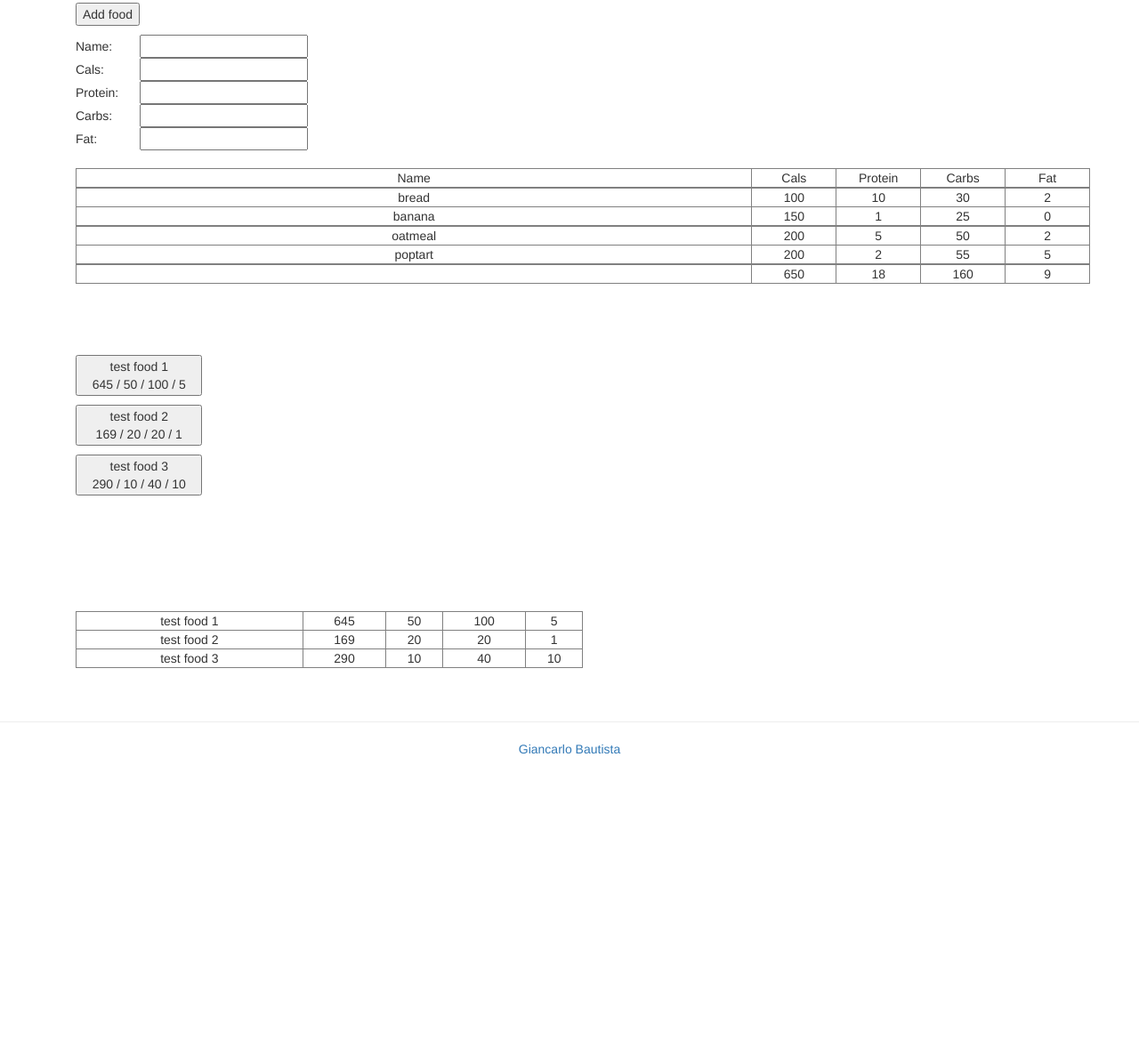
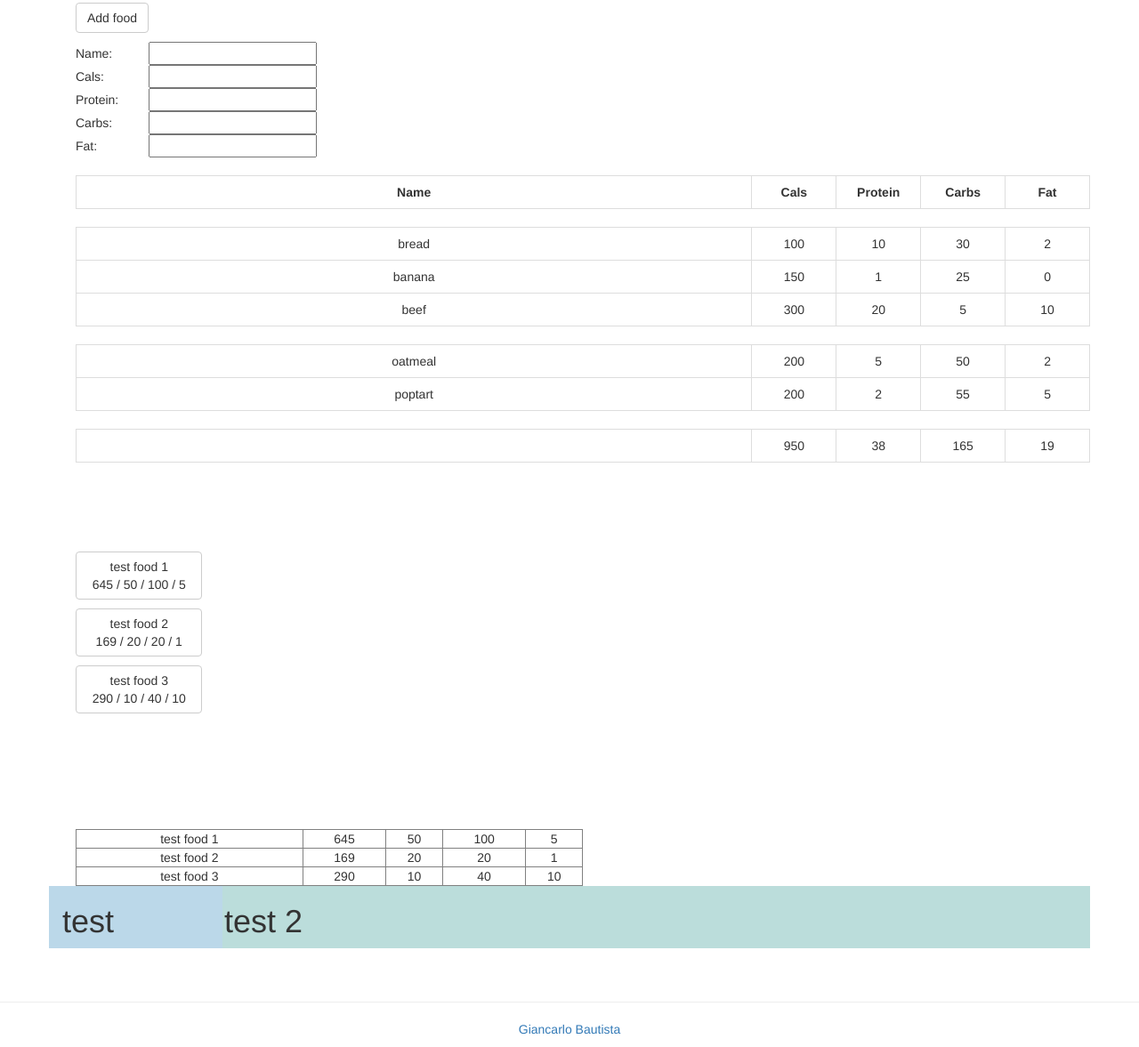
Before and after one commit to BSierakowski/macro-tracker-angular, a website: page index.html at #!/foods in a window 1280 px wide. Shown: the part 69-1246 px from the top of the page at 89% size. Before the commit the page ends 931 px from the top, so only its background shows below. Drawn offline with nearby package versions, Linux system fonts and the light colour scheme; some packages are replaced by stand-ins of ours.

Commit message:
random - meals and two column layout

```diff
--- a/index.html
+++ b/index.html
@@ -32,6 +32,17 @@
 
    </div>
 
+   <div class="container">
+    <div class="row">
+      <div style="background-color: #bbd8e9;" class="col-md-2">
+        <h1>test</h1>
+      </div>
+      <div style="background-color: #bbdddb; padding-left: 2px;" class="col-md-10">
+        <h1>test 2</h1>
+      </div>
+    </div>
+   </div>
+
    <br>
    <br>
    <hr />
--- a/public/controllers/FoodsController.js
+++ b/public/controllers/FoodsController.js
@@ -26,6 +26,17 @@ app.controller('FoodsController', function($scope, foodService) {
 		});
 	};
 
+	$scope.buttonAddFoodToMeal = function() {
+		var food = this.food;
+		// $scope.foods.push({
+		// 	name: food.name,
+		// 	cals: food.cals,
+		// 	protein: food.protein,
+		// 	carbs: food.carbs,
+		// 	fat: food.fat
+		// });
+	};
+
 	$scope.$watchCollection('meals', function(newValue, oldValue) {
 		$scope.totalCals = 0;
 		$scope.totalProtein = 0;
--- a/public/services/foodService.js
+++ b/public/services/foodService.js
@@ -19,7 +19,8 @@ app.factory('foodService', function($resource) {
 			return [
 				[
 					{name: 'bread', cals: 100, protein: 10, carbs: 30, fat: 2},
-					{name: 'banana', cals: 150, protein: 1, carbs: 25, fat: 0}
+					{name: 'banana', cals: 150, protein: 1, carbs: 25, fat: 0},
+					{name: 'beef', cals: 300, protein: 20, carbs: 5, fat: 10}
 				],
 				[
 					{name: 'oatmeal', cals: 200, protein: 5, carbs: 50, fat: 2},
--- a/public/views/partial-foods.html
+++ b/public/views/partial-foods.html
@@ -2,7 +2,7 @@
    <table>
       <tr>
          <td>
-            <button ng-click="addFood()">Add food</button>
+            <button class="btn btn-default" ng-click="addFood()">Add food</button>
          </td>
       </tr>
       <tr><td height="10px"></td></tr>
@@ -28,32 +28,17 @@
       </tr>
    </table>
    <br>
-   <table border="1" width="100%">
-      <tr>
-         <td class="text-center col-md-8">Name</td>
-         <td class="text-center col-md-1">Cals</td>
-         <td class="text-center col-md-1">Protein</td>
-         <td class="text-center col-md-1">Carbs</td>
-         <td class="text-center col-md-1">Fat</td>
-      </tr>
-<!--       <tr ng-repeat="food in foods">
-         <td class="text-center col-md-8">
-            {{food.name}}
-         </td>
-         <td class="text-center col-md-1">
-            {{food.cals}}
-         </td>
-         <td class="text-center col-md-1">
-            {{food.protein}}
-         </td>
-         <td class="text-center col-md-1">
-            {{food.carbs}}
-         </td>
-         <td class="text-center col-md-1">
-            {{food.fat}}
-         </td>
-      </tr> -->
-      <table border="1" width="100%" ng-repeat="meal in meals">
+   <div>
+         <table width="100%" class="table table-hover table-bordered" style="border-radius: 4px">
+            <tr>
+               <th class="text-center col-md-8">Name</td>
+               <th class="text-center col-md-1">Cals</td>
+               <th class="text-center col-md-1">Protein</td>
+               <th class="text-center col-md-1">Carbs</td>
+               <th class="text-center col-md-1">Fat</td>
+            </tr>
+         </table>
+      <table width="100%" class="table table-hover table-bordered" ng-repeat="meal in meals">
          <tr ng-repeat="food in meal">
              <td class="text-center col-md-8">
                {{food.name}}
@@ -72,7 +57,7 @@
             </td>
          </tr>
       </table>
-      <table border="1" width="100%">
+      <table width="100%" class="table table-hover table-bordered">
          <tr>
             <td class="col-md-8"></td>
             <td class="text-center col-md-1">{{totalCals}}</td>
@@ -81,7 +66,7 @@
             <td class="text-center col-md-1">{{totalFat}}</td>
          </tr>
       </table>
-   </table>
+   </div>
    <br>
    <br>
    <br>
@@ -89,7 +74,7 @@
    <table width="75%">
       <tr ng-repeat="food in foods">
          <td style="padding-bottom: 10px;">
-            <button class="col-md-2" ng-click="buttonAddFood()">
+            <button class="col-md-2 btn btn-default" ng-click="buttonAddFoodToMeal()">
                {{food.name}}
                <br>
                {{food.cals}} / {{food.protein}} / {{food.carbs}} / {{food.fat}}
```
Also changed, not shown: public/css/style.css (+8 -0 lines), public/services/foodRetrievalService.js (deleted, +0 -14 lines).
